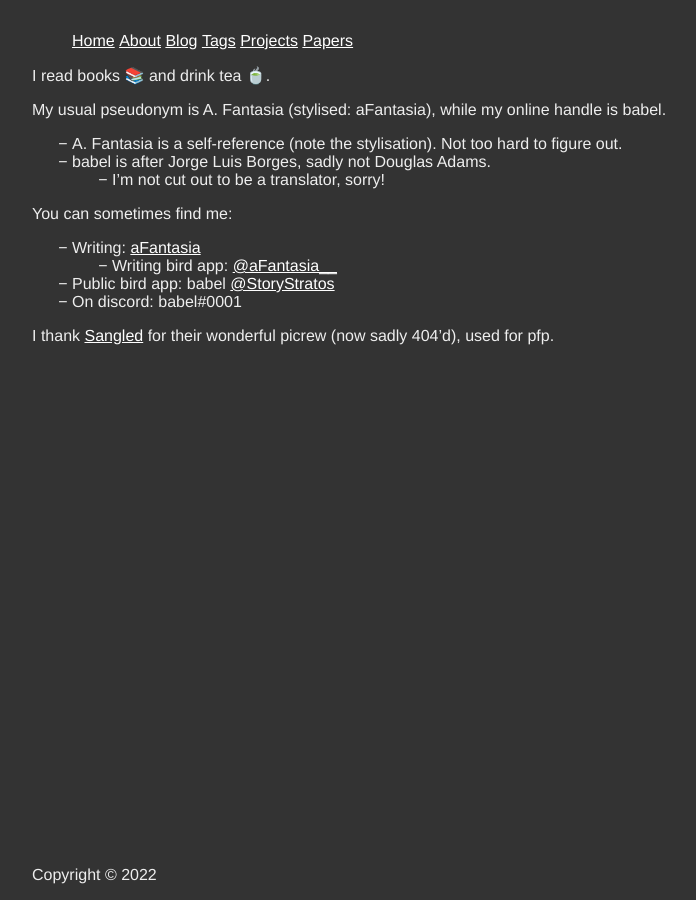
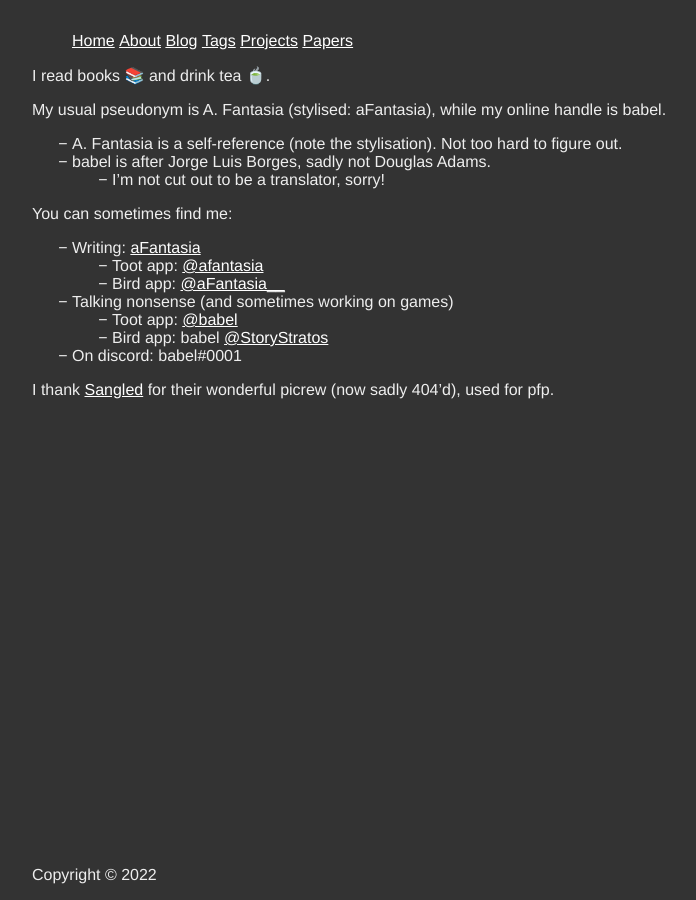
Before and after one commit to afantasia-me/afantasia-me.github.io, a Jekyll site: the page built from about/index.md, in a window 1280 px wide. Shown: the whole page, without its empty margins (288-984 px from the left). Built offline with Jekyll 4.4.1, drawn with Linux system fonts in a browser that asks for light colours.

Commit message:
Mastodon

```diff
--- a/about/index.md
+++ b/about/index.md
@@ -13,8 +13,11 @@ My usual pseudonym is A. Fantasia (stylised: aFantasia), while my online handle
 You can sometimes find me:
 
 - Writing: [aFantasia](https://archiveofourown.org/users/aFantasia)
-  + Writing bird app: [@aFantasia__](https://twitter.com/aFantasia__)
-- Public bird app: babel [@StoryStratos](https://twitter.com/StoryStratos)
+  + Toot app: <a rel="me" href="https://masto.ai/@afantasia">@afantasia</a>
+  + Bird app: [@aFantasia__](https://twitter.com/aFantasia__)
+- Talking nonsense (and sometimes working on games)
+  + Toot app: <a rel="me" href="https://mastodon.gamedev.place/@babel">@babel</a>
+  + Bird app: babel [@StoryStratos](https://twitter.com/StoryStratos)
 - On discord: babel#0001
 
 I thank [Sangled](https://twitter.com/sangled) for their wonderful picrew (now sadly 404'd), used for pfp.
```
Also changed, not shown: index.md (+3 -0 lines), test.css (added, +53 -0 lines).
